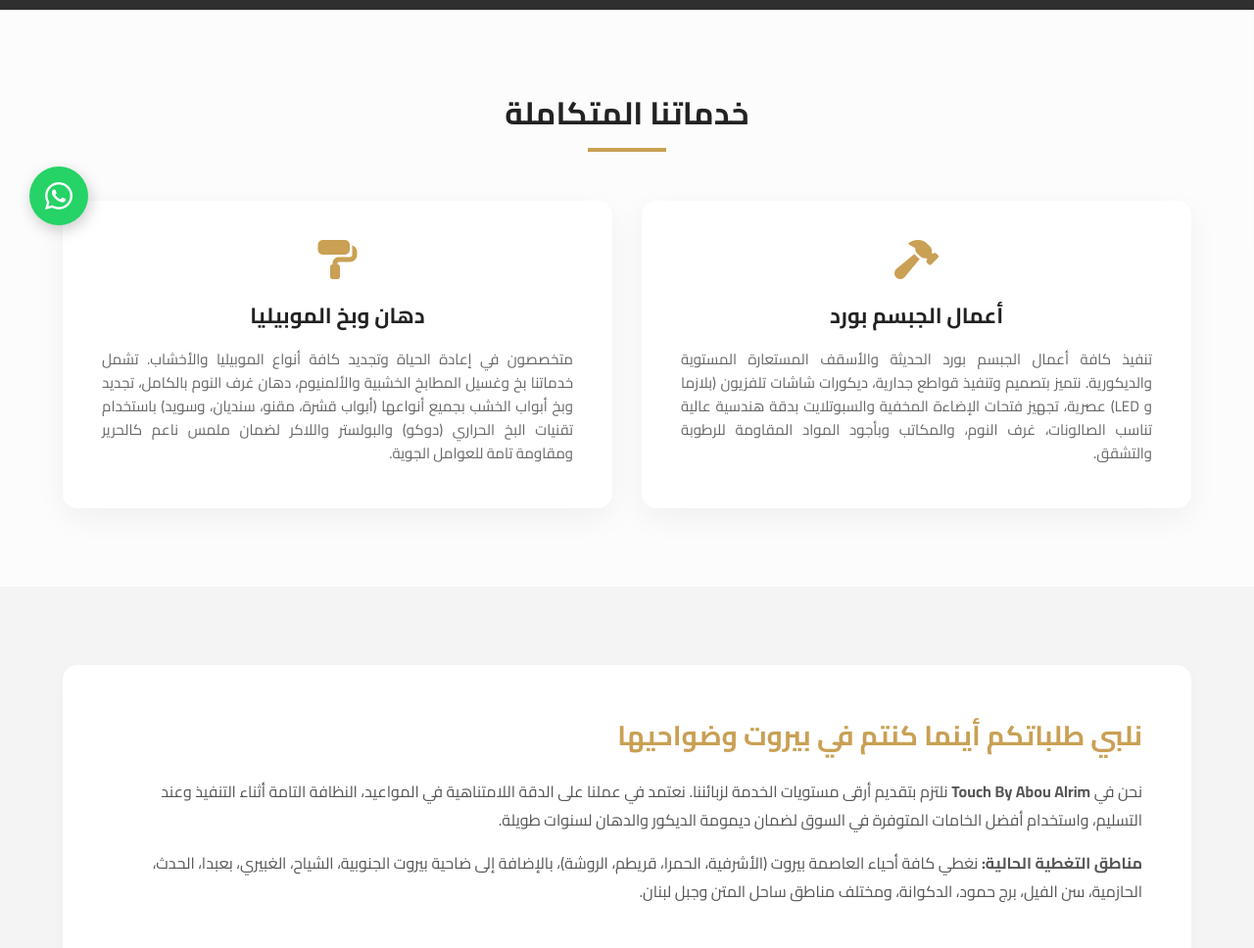
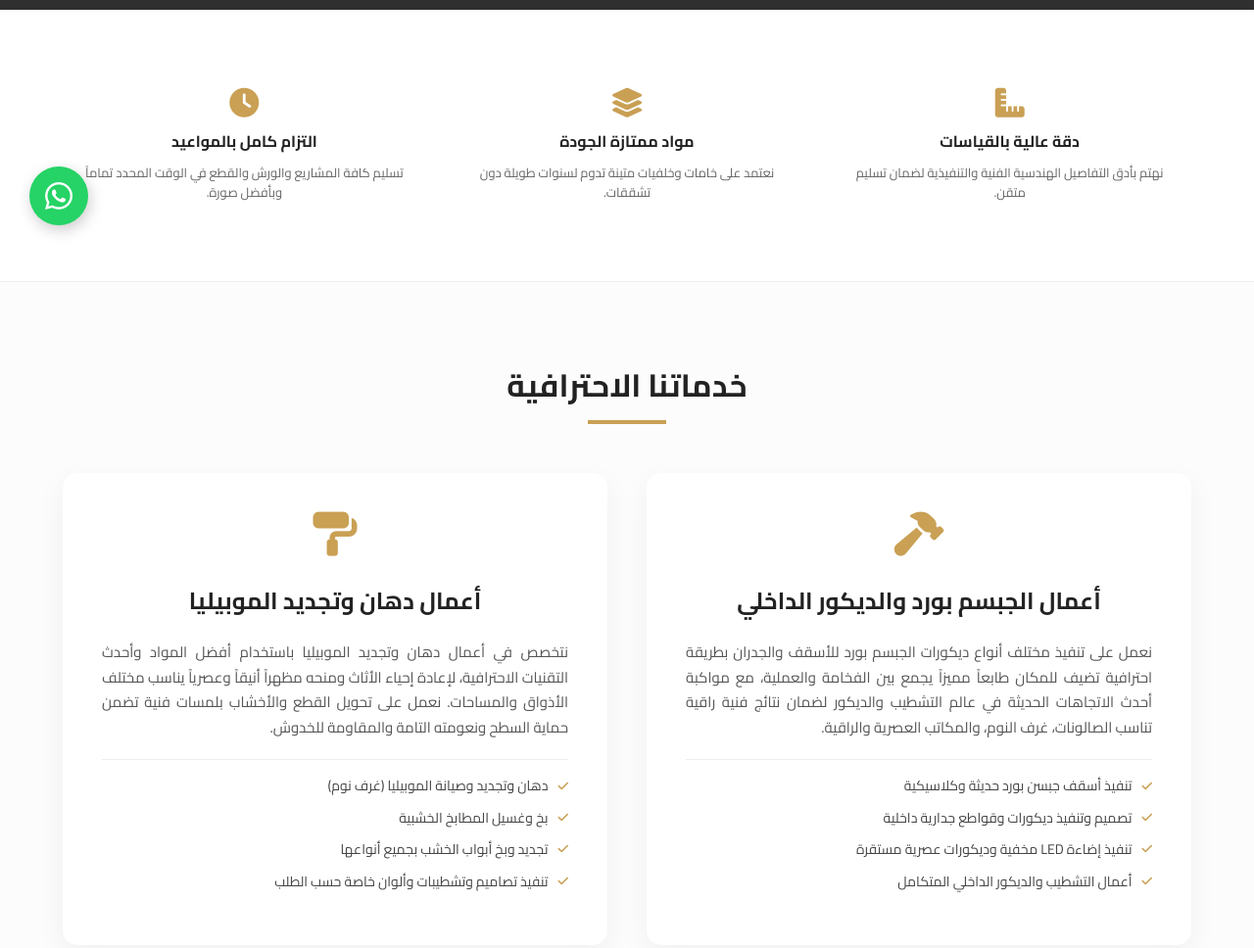
Before and after one commit to studioexe78-hub/Touch_by_abou_alrim, a plain HTML site: page index.html in a window 1280 px wide. Shown: the part 540-1508 px from the top of the page at 98% size. Drawn offline with Linux system fonts and the light colour scheme; grey boxes are pictures that could not be loaded.

Commit message:
index.html

```diff
--- a/index.html
+++ b/index.html
@@ -243,6 +243,41 @@
             box-shadow: 0 5px 15px rgba(37, 211, 102, 0.3);
         }
 
+        /* قسم معايير الجودة */
+        .features-section {
+            background-color: #ffffff;
+            padding: 60px 0;
+            border-bottom: 1px solid #eee;
+        }
+
+        .features-grid {
+            display: grid;
+            grid-template-columns: repeat(auto-fit, minmax(200px, 1fr));
+            gap: 20px;
+            text-align: center;
+        }
+
+        .feature-item {
+            padding: 20px;
+        }
+
+        .feature-item i {
+            font-size: 30px;
+            color: #c9a054;
+            margin-bottom: 12px;
+        }
+
+        .feature-item h4 {
+            font-size: 16px;
+            color: #222;
+            margin-bottom: 8px;
+        }
+
+        .feature-item p {
+            font-size: 13px;
+            color: #666;
+        }
+
         /* شبكة الخدمات */
         section {
             padding: 80px 0;
@@ -268,8 +303,8 @@
 
         .services-grid {
             display: grid;
-            grid-template-columns: repeat(auto-fit, minmax(300px, 1fr));
-            gap: 30px;
+            grid-template-columns: repeat(auto-fit, minmax(350px, 1fr));
+            gap: 40px;
         }
 
         .service-card {
@@ -277,7 +312,6 @@
             padding: 40px;
             border-radius: 15px;
             box-shadow: 0 10px 30px rgba(0,0,0,0.05);
-            text-align: center;
             border-bottom: 4px solid transparent;
             transition: 0.3s;
         }
@@ -287,23 +321,49 @@
             transform: translateY(-5px);
         }
 
+        .service-icon-box {
+            text-align: center;
+            margin-bottom: 25px;
+        }
+
         .service-icon {
-            font-size: 40px;
-            margin-bottom: 20px;
-            display: block;
+            font-size: 45px;
             color: #c9a054;
         }
 
         .service-card h3 {
-            margin-bottom: 15px;
+            margin-bottom: 20px;
             color: #222;
-            font-size: 22px;
+            font-size: 24px;
+            text-align: center;
         }
 
         .service-card p {
-            color: #666;
+            color: #555;
             font-size: 15px;
             text-align: justify;
+            margin-bottom: 20px;
+            line-height: 1.7;
+        }
+
+        .service-list {
+            list-style: none;
+            border-top: 1px solid #eee;
+            padding-top: 15px;
+        }
+
+        .service-list li {
+            font-size: 14px;
+            color: #444;
+            margin-bottom: 10px;
+            display: flex;
+            align-items: center;
+            gap: 10px;
+        }
+
+        .service-list li i {
+            color: #c9a054;
+            font-size: 12px;
         }
 
         /* قسم المناطق */
@@ -367,6 +427,7 @@
         @media (max-width: 768px) {
             .hero-section { height: 50vh; }
             .about-box { padding: 30px; }
+            .services-grid { grid-template-columns: 1fr; }
         }
     </style>
 </head>
@@ -392,7 +453,6 @@
 
         <h2>أقسام العمل</h2>
         <ul class="nav-links">
-            <!-- تم تعديل الروابط لتنتقل لصفحات منفصلة ومستقلة للمنشورات لاحقاً -->
             <li><a href="gypsum.html">أعمال الجبسم بورد</a></li>
             <li><a href="furniture.html">أعمال دهان الموبيليا</a></li>
         </ul>
@@ -429,24 +489,61 @@
         </div>
     </section>
 
-    <!-- قسم الخدمات -->
+    <!-- قسم معايير الجودة والمميزات المضاف حديثاً -->
+    <div class="features-section">
+        <div class="container">
+            <div class="features-grid">
+                <div class="feature-item">
+                    <i class="fas fa-ruler-combined"></i>
+                    <h4>دقة عالية بالقياسات</h4>
+                    <p>نهتم بأدق التفاصيل الهندسية الفنية والتنفيذية لضمان تسليم متقن.</p>
+                </div>
+                <div class="feature-item">
+                    <i class="fas fa-layer-group"></i>
+                    <h4>مواد ممتازة الجودة</h4>
+                    <p>نعتمد على خامات وخلفيات متينة تدوم لسنوات طويلة دون تشققات.</p>
+                </div>
+                <div class="feature-item">
+                    <i class="fas fa-clock"></i>
+                    <h4>التزام كامل بالمواعيد</h4>
+                    <p>تسليم كافة المشاريع والورش والقطع في الوقت المحدد تماماً وبأفضل صورة.</p>
+                </div>
+            </div>
+        </div>
+    </div>
+
+    <!-- قسم الخدمات المطور وفيه تم فصل المقالات -->
     <section id="services" class="container">
         <div class="section-title">
-            <h2>خدماتنا المتكاملة</h2>
+            <h2>خدماتنا الاحترافية</h2>
             <div class="line"></div>
         </div>
 
         <div class="services-grid">
+            <!-- كرت أعمال الجبسم بورد -->
             <div class="service-card">
-                <i class="fas fa-hammer service-icon"></i>
-                <h3>أعمال الجبسم بورد</h3>
-                <p>تنفيذ كافة أعمال الجبسم بورد الحديثة والأسقف المستعارة المستوية والديكورية. نتميز بتصميم وتنفيذ قواطع جدارية، ديكورات شاشات تلفزيون (بلازما و LED) عصرية، تجهيز فتحات الإضاءة المخفية والسبوتلايت بدقة هندسية عالية تناسب الصالونات، غرف النوم، والمكاتب وبأجود المواد المقاومة للرطوبة والتشقق.</p>
+                <div class="service-icon-box"><i class="fas fa-hammer service-icon"></i></div>
+                <h3>أعمال الجبسم بورد والديكور الداخلي</h3>
+                <p>نعمل على تنفيذ مختلف أنواع ديكورات الجبسم بورد للأسقف والجدران بطريقة احترافية تضيف للمكان طابعاً مميزاً يجمع بين الفخامة والعملية، مع مواكبة أحدث الاتجاهات الحديثة في عالم التشطيب والديكور لضمان نتائج فنية راقية تناسب الصالونات، غرف النوم، والمكاتب العصرية والراقية.</p>
+                <ul class="service-list">
+                    <li><i class="fas fa-check"></i> تنفيذ أسقف جبسن بورد حديثة وكلاسيكية</li>
+                    <li><i class="fas fa-check"></i> تصميم وتنفيذ ديكورات وقواطع جدارية داخلية</li>
+                    <li><i class="fas fa-check"></i> تنفيذ إضاءة LED مخفية وديكورات عصرية مستقرة</li>
+                    <li><i class="fas fa-check"></i> أعمال التشطيب والديكور الداخلي المتكامل</li>
+                </ul>
             </div>
 
+            <!-- كرت أعمال دهان الموبيليا -->
             <div class="service-card">
-                <i class="fas fa-paint-roller service-icon"></i>
-                <h3>دهان وبخ الموبيليا</h3>
-                <p>متخصصون في إعادة الحياة وتجديد كافة أنواع الموبيليا والأخشاب. تشمل خدماتنا بخ وغسيل المطابخ الخشبية والألمنيوم، دهان غرف النوم بالكامل، تجديد وبخ أبواب الخشب بجميع أنواعها (أبواب قشرة، مقنو، سنديان، وسويد) باستخدام تقنيات البخ الحراري (دوكو) والبولستر واللاكر لضمان ملمس ناعم كالحرير ومقاومة تامة للعوامل الجوية.</p>
+                <div class="service-icon-box"><i class="fas fa-paint-roller service-icon"></i></div>
+                <h3>أعمال دهان وتجديد الموبيليا</h3>
+                <p>نتخصص في أعمال دهان وتجديد الموبيليا باستخدام أفضل المواد وأحدث التقنيات الاحترافية، لإعادة إحياء الأثاث ومنحه مظهراً أنيقاً وعصرياً يناسب مختلف الأذواق والمساحات. نعمل على تحويل القطع والأخشاب بلمسات فنية تضمن حماية السطح ونعومته التامة والمقاومة للخدوش.</p>
+                <ul class="service-list">
+                    <li><i class="fas fa-check"></i> دهان وتجديد وصيانة الموبيليا (غرف نوم)</li>
+                    <li><i class="fas fa-check"></i> بخ وغسيل المطابخ الخشبية</li>
+                    <li><i class="fas fa-check"></i> تجديد وبخ أبواب الخشب بجميع أنواعها</li>
+                    <li><i class="fas fa-check"></i> تنفيذ تصاميم وتشطيبات وألوان خاصة حسب الطلب</li>
+                </ul>
             </div>
         </div>
     </section>
@@ -456,8 +553,8 @@
         <div class="container">
             <div class="about-box">
                 <h2>نلبي طلباتكم أينما كنتم في بيروت وضواحيها</h2>
-                <p>نحن في <b>Touch By Abou Alrim</b> نلتزم بتقديم أرقى مستويات الخدمة لزبائننا. نعتمد في عملنا على الدقة اللامتناهية في المواعيد، النظافة التامة أثناء التنفيذ وعند التسليم، واستخدام أفضل الخامات المتوفرة في السوق لضمان ديمومة الديكور والدهان لسنوات طويلة.</p>
-                <p><b>مناطق التغطية الحالية:</b> نغطي كافة أحياء العاصمة بيروت (الأشرفية، الحمرا، قريطم، الروشة)، بالإضافة إلى ضاحية بيروت الجنوبية، الشياح، الغبيري، بعبدا، الحدث، الحازمية، سن الفيل، برج حمود، الدكوانة، ومختلف مناطق ساحل المتن وجبل لبنان.</p>
+                <p>نحن في <b>Touch By Abou Alrim</b> نلتزم بتقديم أرقى مستويات الخدمة لزبائننا من خلال تقديم حلول وتصاميم مخصصة تناسب احتياجات كل عميل، جاعلين من كل مساحة مكاناً أكثر راحة، متانة، وجمالاً.</p>
+                <p><b>مناطق التغطية الحالية:</b> نغطي كافة أحياء العاصمة بيروت (الأشرفية، الحمرا، قريطم، الروشة)، بالإضافة إلى ضاحية بيروت الجنوبية، الشياح، الغبيري، ببعدا، الحدث، الحازمية، سن الفيل، برج حمود، الدكوانة، ومختلف مناطق ساحل المتن وجبل لبنان.</p>
             </div>
         </div>
     </section>
```
